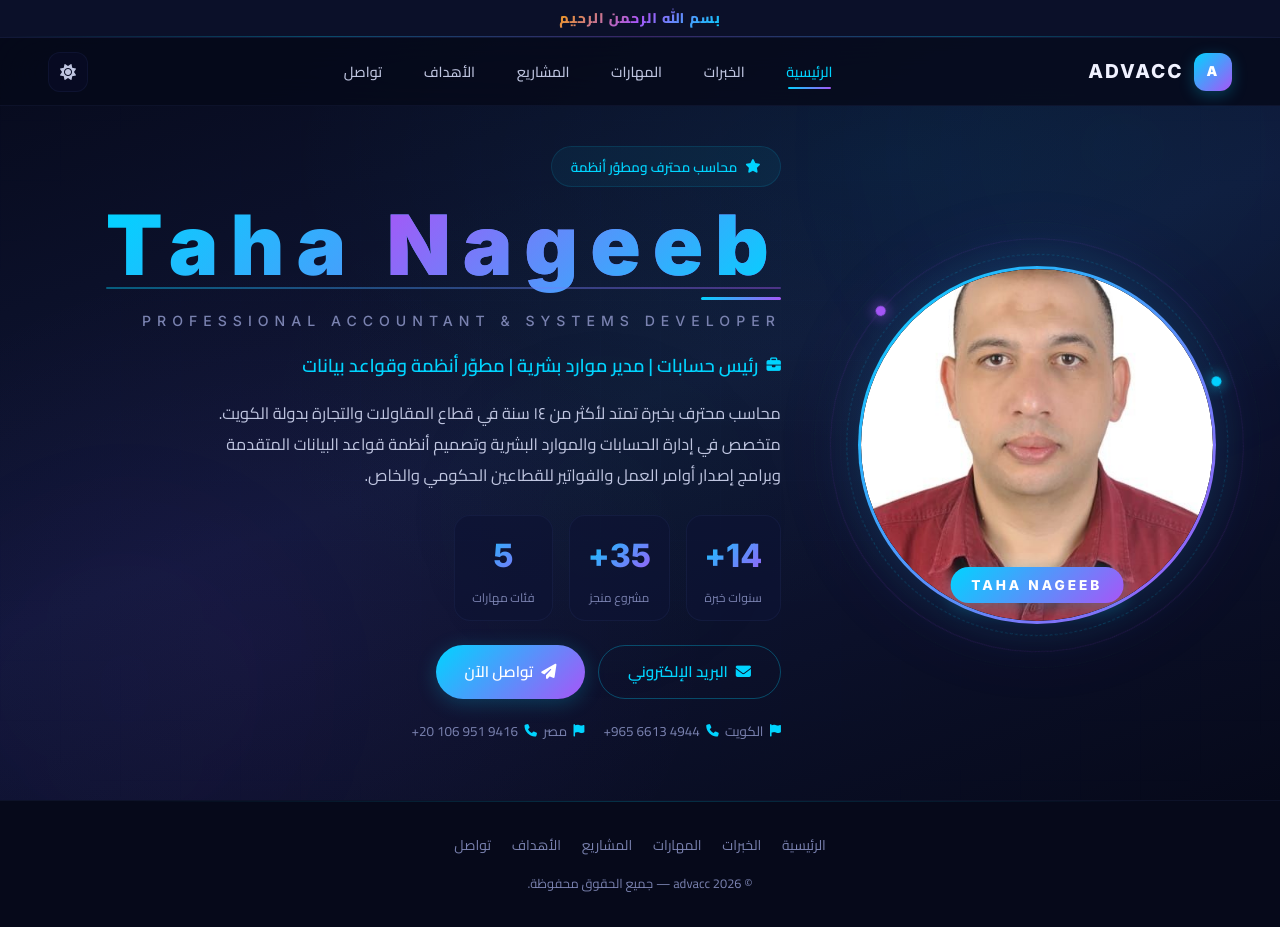
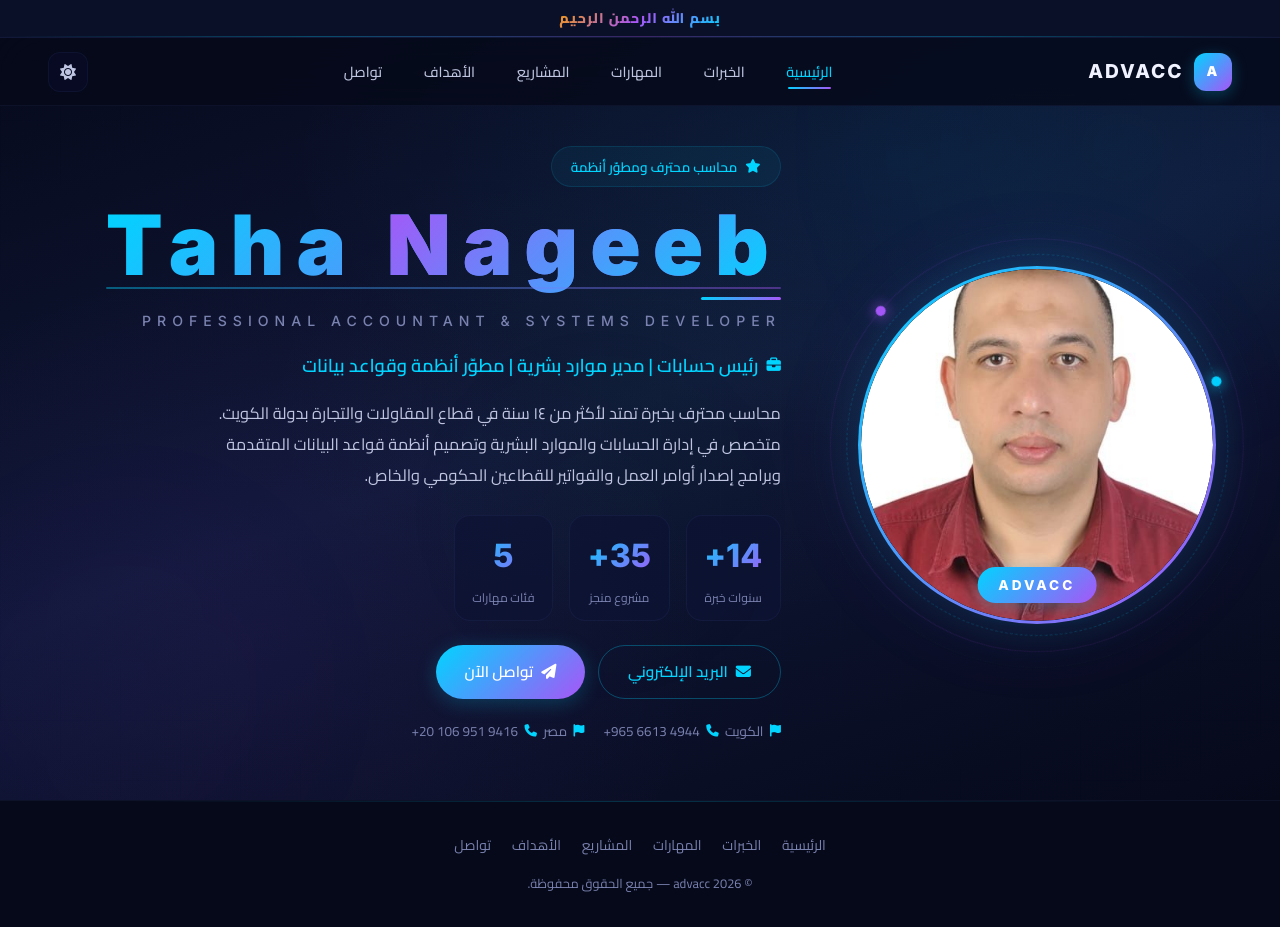
Before and after one commit to MahmoudNageeb/portfolio, a Next.js app: page / in a window 1280 px wide. Built offline with nearby package versions, Linux system fonts and the light colour scheme.

Commit message:
Change label from 'TAHA NAGEEB' to 'ADVACC'

```diff
--- a/app/page.tsx
+++ b/app/page.tsx
@@ -149,7 +149,7 @@ export default function Home() {
                   quality={80}
                 />
               </div>
-              <span className="pc-label">TAHA NAGEEB</span>
+              <span className="pc-label">ADVACC</span>
             </div>
           </div>
         </div>
```
